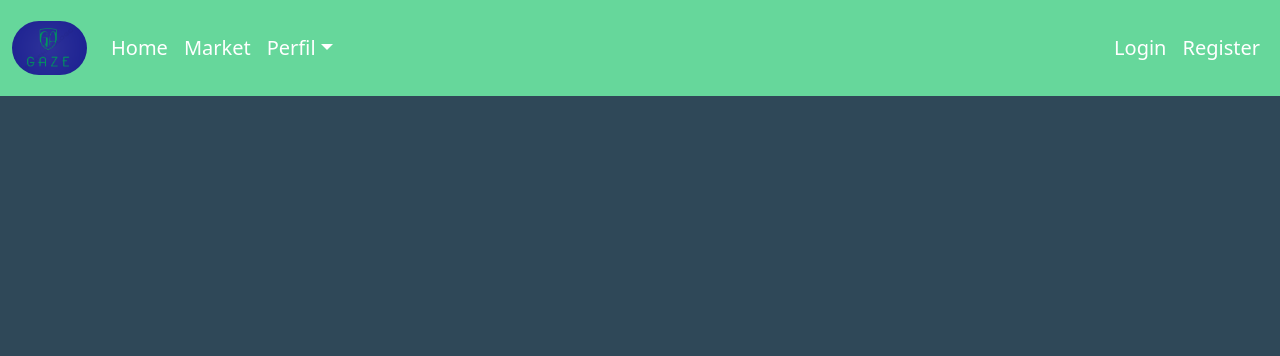
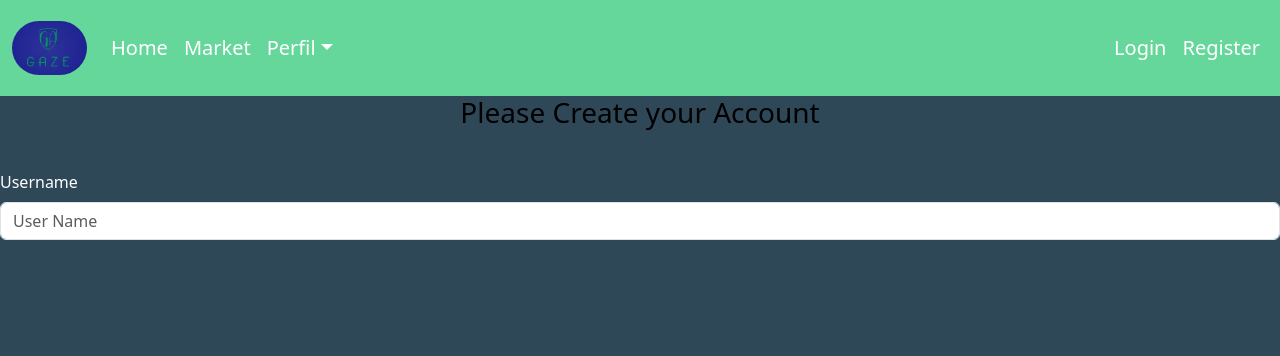
Before and after one commit to GaZ33/My_market_flask, a Flask app: page /register in a window 1280 px wide. Shown: the top 356 px of the page. Run offline with Flask 3, Linux system fonts and the light colour scheme.

Commit message:
Adicionando uma criptografia para as senhas e começando a construir a página de register.html

```diff
--- a/market/__init__.py
+++ b/market/__init__.py
@@ -16,6 +16,9 @@ db_connection = os.getenv("DB_CONNECTION")
 app.config['SQLALCHEMY_DATABASE_URI'] = db_connection
 # Desativa o rastreamento de modificações para evitar avisos
 app.config['SQLALCHEMY_TRACK_MODIFICATIONS'] = False
+# Criando uma chave de criptografia para as senhas registradas
+app.config['SECRET_KEY'] = '95f1760008984d43f87bcdec'
+
 
 # Criando a instância do SQLAlchemy referênciando a aplicação que estamos trabalhando
 db = SQLAlchemy(app)
--- a/market/forms.py
+++ b/market/forms.py
@@ -4,10 +4,11 @@ from wtforms.validators import Length, EqualTo, Email, DataRequired, ValidationE
 
 # Criando o forms para se registrar
 class RegisterForm(FlaskForm):
-    login = StringField(label="Username", validators=[Length(min=4, nax=15), DataRequired()])
+    # Utilizamos validators para criar algumas restrições e/ou checar o campo
+    login = StringField(label="Username", validators=[Length(min=4, max=15), DataRequired()])
     email_address = StringField(label="Email", validators=[Email(), DataRequired()])
     Fname = StringField(label="Primeiro nome", validators=[Length(min=3, max=15), DataRequired()])
-    Mname = StringField(label="Nome do meio", validators=Length(min=3, max=25))
+    Mname = StringField(label="Nome do meio", validators=[Length(min=3, max=25)])
     Lname = StringField(label="Sobrenome", validators=[Length(min=3, max=15), DataRequired()])
     password1 = PasswordField(label="Senha", validators=[Length(min=6), DataRequired()])
     password2 = PasswordField(label="Confirme sua senha", validators=[EqualTo('password1'), DataRequired()])
--- a/market/routes.py
+++ b/market/routes.py
@@ -1,6 +1,7 @@
 from market import app
 from flask import render_template
 from market.models import Item
+from market.forms import RegisterForm
 
 @app.route('/')
 @app.route("/home")
@@ -15,4 +16,5 @@ def market_page():
 
 @app.route('/register')
 def register_page():
-    return render_template('register.html')
+    form = RegisterForm()
+    return render_template('register.html', form = form)
--- a/market/templates/register.html
+++ b/market/templates/register.html
@@ -5,7 +5,17 @@ Register Page
 {% endblock%}
 
 {% block content%}
+<h1 class="h3 mb-3 font-weight-normal text-center">
+    Please Create your Account
+</h1>
+<br>
+<form class="form-register" style="color:white" method="POST">
+    {{ form.hidden_tag() }}
+    {{ form.login.label(class="mb-2")}}
+    <!-- Esse statement irá aceitar o input do user, o argumento é só uma classe do boostrap -->
+    {{form.login(class="form-control mb-3", placeholder="User Name") }}
 
+</form>
 
 
 
```
